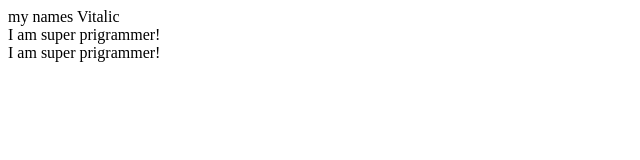
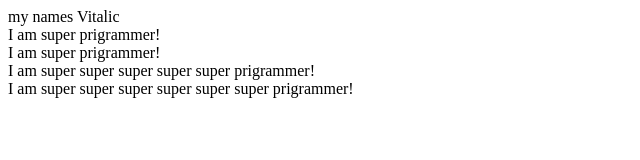
Before and after one commit to vitaliclapenko/namber1, a plain HTML site: page index.html in a window 1280 px wide. Shown: the whole page, without its empty margins (0-640 px from the left). Drawn offline with Linux system fonts and the light colour scheme.

Commit message:
new commit

```diff
--- a/index.html
+++ b/index.html
@@ -9,3 +9,9 @@
 <div>
 	 I am super prigrammer!
 </div>
+<div>
+	 I am super  super super super  super prigrammer!
+</div>
+<div>
+	 I am  super  super  super  super  super super prigrammer!
+</div>
```
